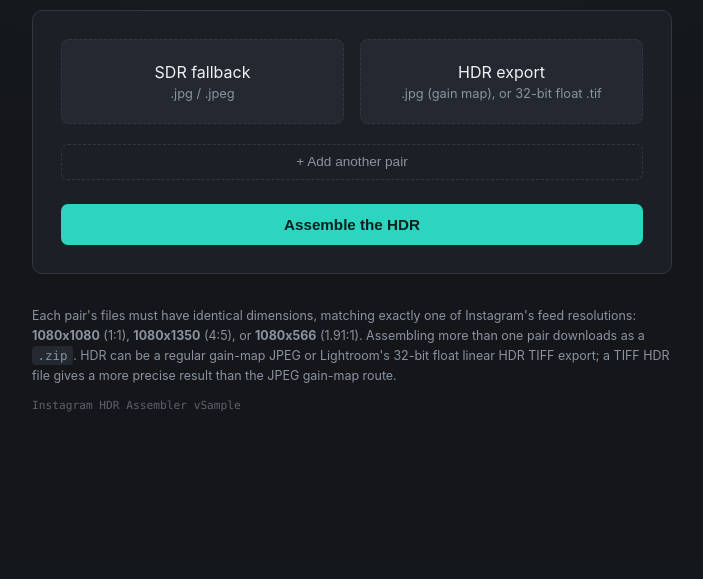
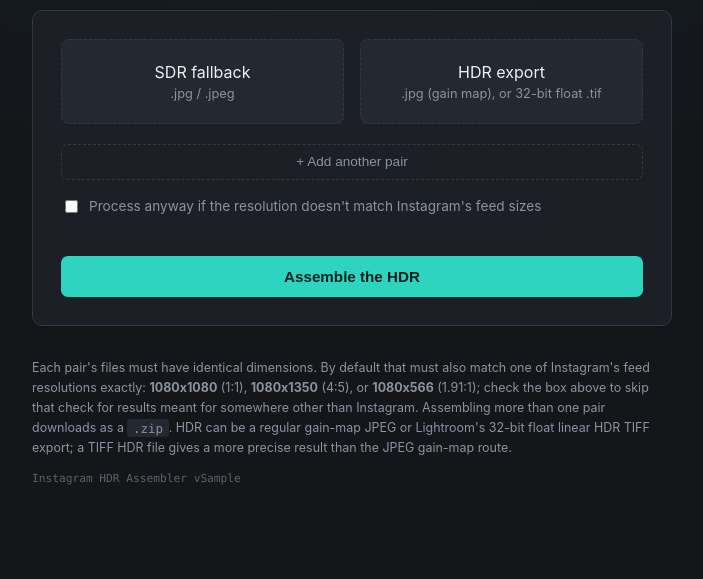
Before and after one commit to Djeex/instameex, a Python web app: template templates/index.html in a window 1280 px wide. Shown: the part 243-822 px from the top of the page, without its empty margins (288-991 px from the left). Before the commit the page ends 655 px from the top, so only its background shows below. Run offline with Jinja, Linux system fonts and the light colour scheme; the template is opened without the code that fills it: most values are stand-ins (such as "Sample title", 1, 10 or a date in 2020).

Commit message:
Add an opt-in to skip Instagram's exact resolution requirement
Some users want the assembled HDR JPEG for somewhere other than
Instagram, where the exact 1080x1080/1080x1350/1080x566 match isn't
relevant. A checkbox on the form now lets the whole batch skip that
specific check. The SDR/HDR dimension-match check still always
applies, since that's a technical requirement for the gain map to
align, not an Instagram-specific rule.

```diff
--- a/static/style.css
+++ b/static/style.css
@@ -117,6 +117,18 @@ form { display: block; }
 }
 
 .add-duo:hover { color: var(--text); border-color: var(--accent-dim); }
+
+.checkbox-row {
+  display: flex;
+  align-items: center;
+  gap: 0.5rem;
+  margin: 1rem 0;
+  font-size: 0.85rem;
+  color: var(--text-muted);
+  cursor: pointer;
+}
+
+.checkbox-row input { cursor: pointer; }
 
 .dropzones {
   display: grid;
--- a/templates/index.html
+++ b/templates/index.html
@@ -40,16 +40,23 @@
 
         <button type="button" class="add-duo" id="add-duo">+ Add another pair</button>
 
+        <label class="checkbox-row">
+          <input type="checkbox" name="ignore_ig_resolution">
+          Process anyway if the resolution doesn't match Instagram's feed sizes
+        </label>
+
         <button class="run" type="submit">Assemble the HDR</button>
       </form>
     </div>
 
     <p class="footnote">
-      Each pair's files must have identical dimensions, matching exactly one of Instagram's feed
-      resolutions: <strong>1080x1080</strong> (1:1), <strong>1080x1350</strong> (4:5), or
-      <strong>1080x566</strong> (1.91:1). Assembling more than one pair downloads as a <code>.zip</code>.
-      HDR can be a regular gain-map JPEG or Lightroom's 32-bit float linear HDR TIFF export; a
-      TIFF HDR file gives a more precise result than the JPEG gain-map route.
+      Each pair's files must have identical dimensions. By default that must also match one of
+      Instagram's feed resolutions exactly: <strong>1080x1080</strong> (1:1),
+      <strong>1080x1350</strong> (4:5), or <strong>1080x566</strong> (1.91:1); check the box above
+      to skip that check for results meant for somewhere other than Instagram. Assembling more
+      than one pair downloads as a <code>.zip</code>. HDR can be a regular gain-map JPEG or
+      Lightroom's 32-bit float linear HDR TIFF export; a TIFF HDR file gives a more precise result
+      than the JPEG gain-map route.
     </p>
     <p class="version">Instagram HDR Assembler v{{ app_version }}</p>
   </div>
```
Also changed, not shown: app/routes.py (+5 -3 lines), app/validation.py (+11 -3 lines).
